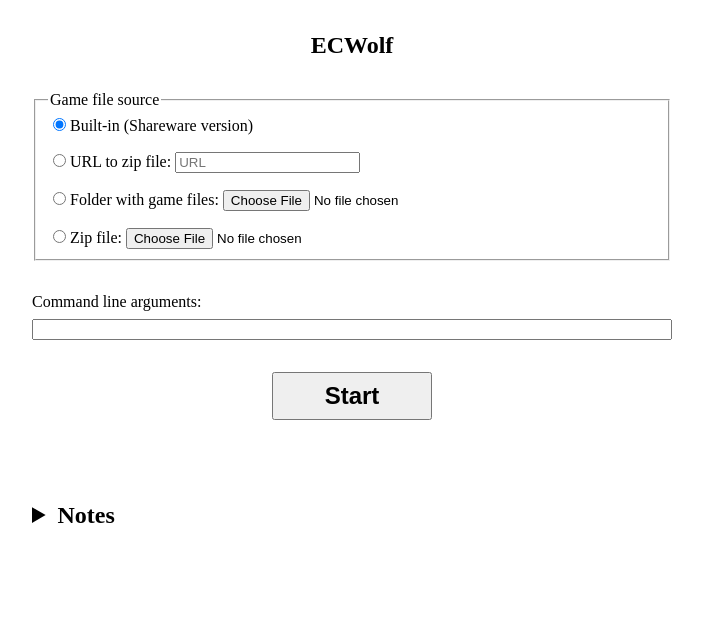
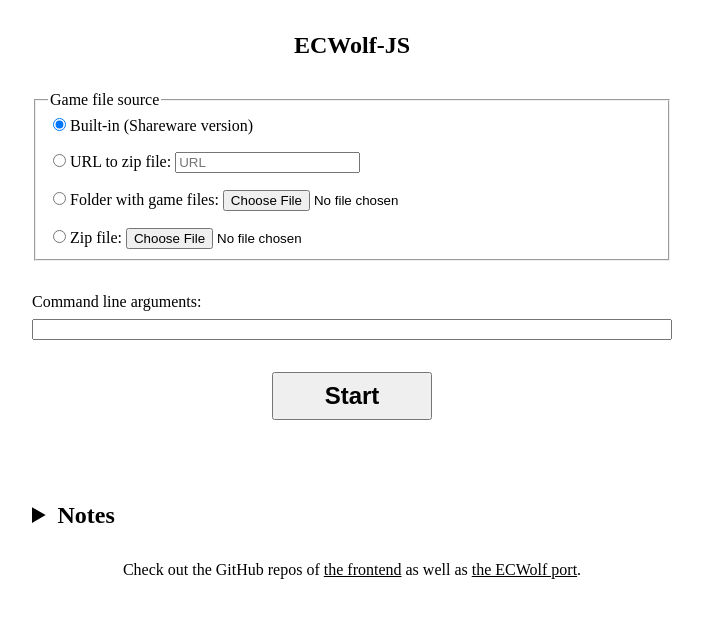
Before and after one commit to 54ac/ecwolf-js-frontend, a website built with Vite: page index.html in a window 1280 px wide. Shown: the whole page, without its empty margins (288-991 px from the left). Built offline with nearby package versions, Linux system fonts and the light colour scheme.

Commit message:
tidy name, add urls

```diff
--- a/index.html
+++ b/index.html
@@ -4,11 +4,11 @@
 		<meta charset="UTF-8" />
 		<link rel="icon" href="/favicon.png" />
 		<meta name="viewport" content="width=device-width, initial-scale=1.0" />
-		<title>ECWolf front</title>
+		<title>ECWolf-JS frontend</title>
 	</head>
 	<body>
-		<div id="setup">
-			<h2>ECWolf</h2>
+		<main id="setup">
+			<h2>ECWolf-JS</h2>
 
 			<fieldset>
 				<legend>Game file source</legend>
@@ -74,7 +74,26 @@
 					</li>
 				</ul>
 			</details>
-		</div>
+
+			<footer>
+				<span>
+					Check out the GitHub repos of
+					<a
+						href="https://github.com/54ac/ecwolf-js-frontend"
+						target="_blank"
+						rel="noreferrer noopener"
+						>the frontend</a
+					>
+					as well as
+					<a
+						href="https://github.com/54ac/ecwolf-js"
+						target="_blank"
+						rel="noreferrer noopener"
+						>the ECWolf port</a
+					>.
+				</span>
+			</footer>
+		</main>
 
 		<canvas id="canvas"></canvas>
 
--- a/src/style.css
+++ b/src/style.css
@@ -54,6 +54,10 @@
 	color: inherit;
 }
 
+footer {
+	text-align: center;
+}
+
 #setup {
 	min-width: 640px;
 	margin: 0 auto;
```
Also changed, not shown: README.md.
